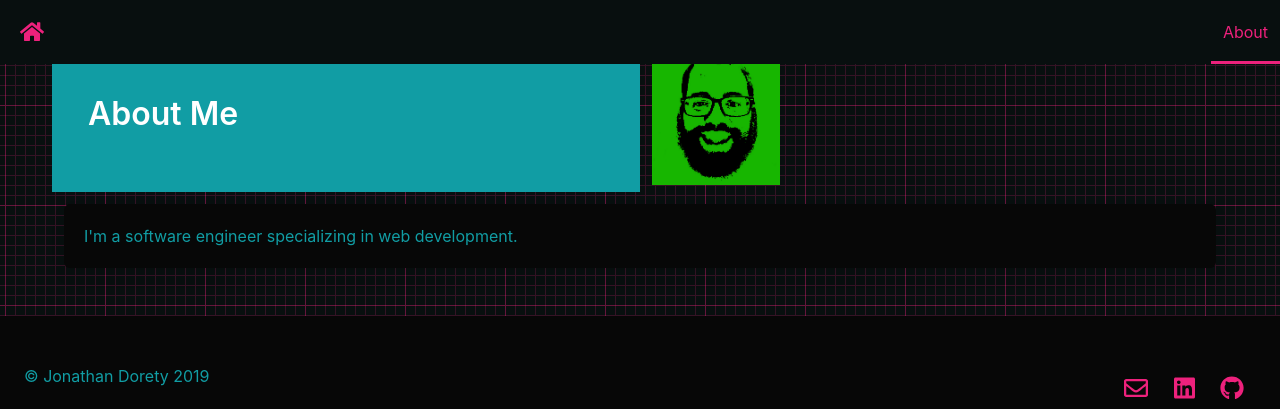
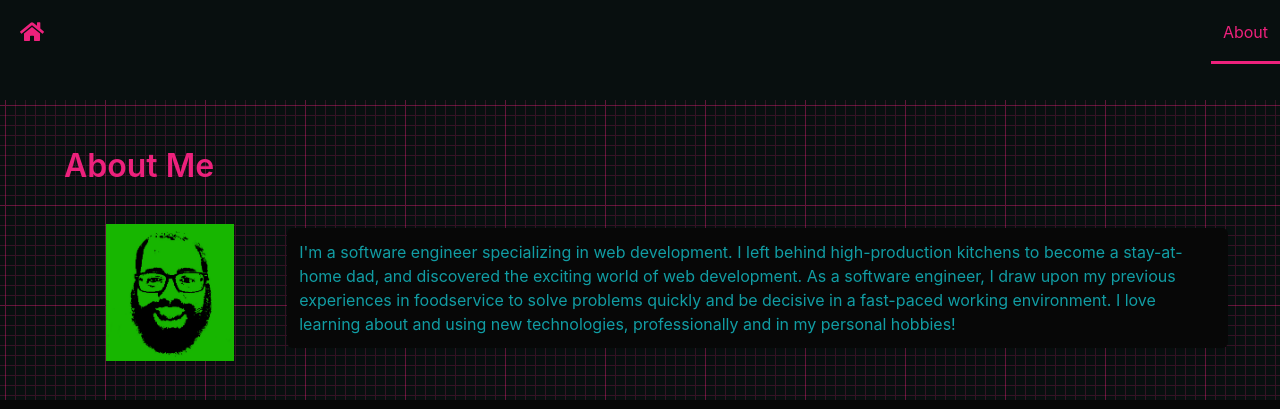
Before and after one commit to jdorety/web-dev-portfolio, a website: page about.html in a window 1280 px wide. Shown: the top 409 px of the page. Drawn offline with Linux system fonts and the light colour scheme; grey boxes are pictures that could not be loaded.

Commit message:
First draft about page

```diff
--- a/about.html
+++ b/about.html
@@ -52,23 +52,27 @@
     </header>
     <div class="page-wrapper">
       <section class="section" id="about">
-        <div class="columns">
-          <div class="hero is-primary column">
-            <div class="hero-body">
-              <h2 class="title">About Me</h2>
-            </div>
-          </div>
-          <div class="column">
+        <div class="section-header">
+          <h2 class="title">About Me</h2>
+        </div>
+        <div class="columns is-vcentered">
+          <div class="column is-one-fifth">
             <figure class="image is-128x128">
-              <img src="./assets/profile.png" alt="My profile pic" />
+              <img src="assets/profile.png" alt="my profile pic" />
             </figure>
           </div>
-        </div>
-        <div class="box">
-          <div class="paragraph-wrapper">
-            <p>
-              I'm a software engineer specializing in web development.
-            </p>
+          <div class="box column">
+            <div class="paragraph-wrapper">
+              <p>
+                I'm a software engineer specializing in web development. I left
+                behind high-production kitchens to become a stay-at-home dad,
+                and discovered the exciting world of web development. As a
+                software engineer, I draw upon my previous experiences in
+                foodservice to solve problems quickly and be decisive in a
+                fast-paced working environment. I love learning about and using
+                new technologies, professionally and in my personal hobbies!
+              </p>
+            </div>
           </div>
         </div>
       </section>
```
Also changed, not shown: css/mystyles.css.
